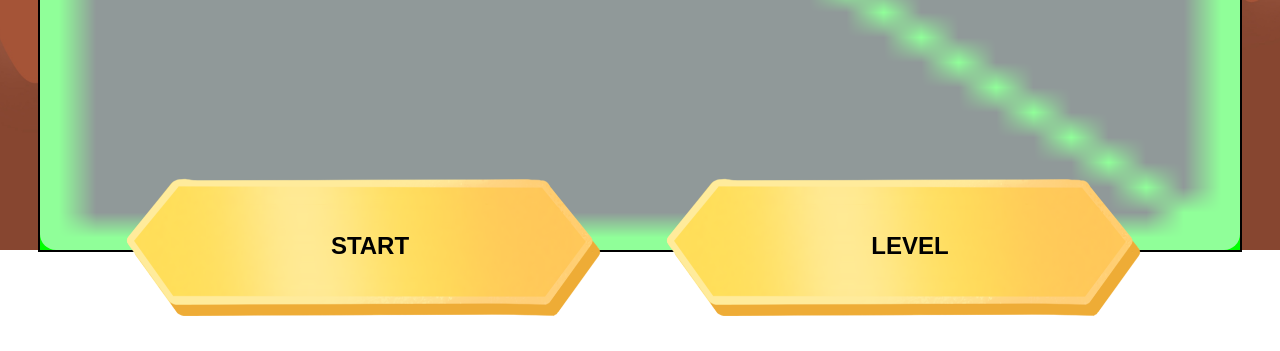
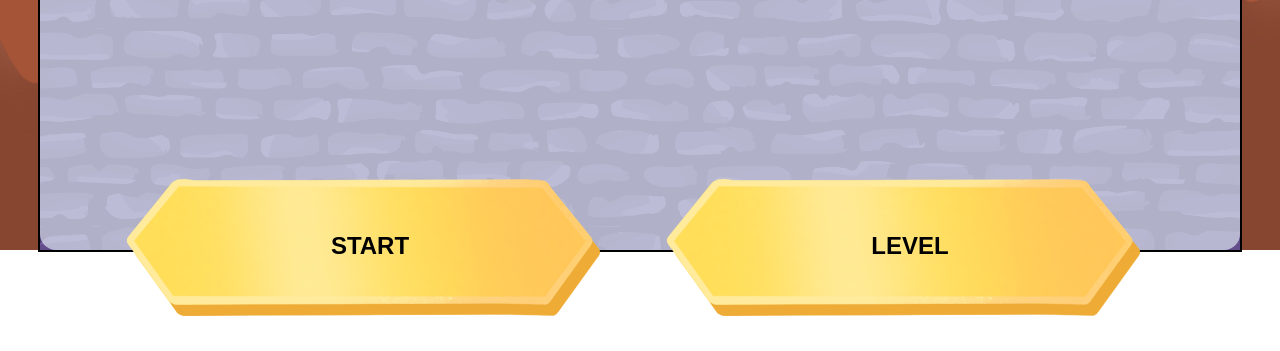
Before and after one commit to TobiasWiensgoll/SnakeGame, a website built with Parcel: page src/index.html in a window 1280 px wide. Shown: the part 550-901 px from the top of the page. Built offline with nearby package versions, Linux system fonts and the light colour scheme; animation ran at ten frames a second; files whose address does not match are found by name.

Commit message:
neue parcel neue imports

```diff
--- a/package.json
+++ b/package.json
@@ -34,8 +34,11 @@
   "author": "",
   "license": "ISC",
   "dependencies": {
-    "parcel-bundler": "^1.12.5",
     "phaser": "^3.86.0",
     "snake-game": "file:"
+  },
+  "devDependencies": {
+    "parcel": "^2.13.3",
+    "process": "^0.11.10"
   }
 }
--- a/src/index.html
+++ b/src/index.html
@@ -1,12 +1,12 @@
 <!DOCTYPE html>
 <html lang="de">
-<head>
-    <meta charset="UTF-8">
-    <meta name="viewport" content="width=device-width, initial-scale=1.0">
-    <link rel="stylesheet" href="./stylesheets/styles.css">
+  <head>
+    <meta charset="UTF-8" />
+    <meta name="viewport" content="width=device-width, initial-scale=1.0" />
+    <link rel="stylesheet" href="./stylesheets/styles.css" />
     <title>Snake</title>
-</head>
-<body>
+  </head>
+  <body>
     <!-- 1200x800 -->
     <div class="MenuContainer">
       <div class="TopButtonBar">
@@ -69,7 +69,7 @@
         </button>
       </div>
     </div>
-    <script src="./main.js"></script>
+    <script type="module" src="./main.js"></script>
     <script src="./menu.js"></script>
-</body>
+  </body>
 </html>
--- a/src/stylesheets/styles.css
+++ b/src/stylesheets/styles.css
@@ -7,7 +7,7 @@ body {
   align-items: center;
 }
 body {
-  background-image: url("/assets/images/WS_Hintergrundbild.jpg");
+  background-image: url("../assets/images/WS_Hintergrundbild.jpg");
   background-size: cover;
   background-position: center;
   background-repeat: no-repeat;
--- a/src/views/Game.js
+++ b/src/views/Game.js
@@ -1,27 +1,50 @@
 import GameController from "../controller/GameController.js";
-import pngImages from "../assets/images/*.png";
-import jpgImages from "../assets/images/*.jpg";
-import SnakePngImages from "../assets/snake/*.png";
+
+// Manuelle Imports für die Bilder
+import appleImage from "../assets/images/apple.png";
+import foodImage from "../assets/images/food.png";
+import dungeonBackgroundImage from "../assets/images/dungeon_background.jpg";
+
+// Snake-Bilder importieren
+import headRight from "../assets/snake/head_right.png";
+import headLeft from "../assets/snake/head_left.png";
+import headUp from "../assets/snake/head_up.png";
+import headDown from "../assets/snake/head_down.png";
+import bodyHorizontal from "../assets/snake/body_horizontal.png";
+import bodyVertical from "../assets/snake/body_vertical.png";
+import bodyRightUp from "../assets/snake/body_rightup.png";
+import bodyRightDown from "../assets/snake/body_rightdown.png";
+import bodyDownRight from "../assets/snake/body_downright.png";
+import bodyUpRight from "../assets/snake/body_upright.png";
+import tailRight from "../assets/snake/tail_right.png";
+import tailLeft from "../assets/snake/tail_left.png";
+import tailUp from "../assets/snake/tail_up.png";
+import tailDown from "../assets/snake/tail_down.png";
+
 import Phaser from "phaser";
 
 export default class Game extends Phaser.Scene {
   preload() {
-    this.load.image("apple", pngImages.food);
-    this.load.image("snakeRight", SnakePngImages.head_right);
-    this.load.image("snakeLeft", SnakePngImages.head_left);
-    this.load.image("snakeUp", SnakePngImages.head_up);
-    this.load.image("snakeDown", SnakePngImages.head_down);
-    this.load.image("bodyHorizontal", SnakePngImages.body_horizontal);
-    this.load.image("bodyVertical", SnakePngImages.body_vertical);
-    this.load.image("bodyRightUp", SnakePngImages.body_rightup);
-    this.load.image("bodyRightDown", SnakePngImages.body_rightdown);
-    this.load.image("bodyDownRight", SnakePngImages.body_downright);
-    this.load.image("bodyUpRight", SnakePngImages.body_upright);
-    this.load.image("tailRight", SnakePngImages.tail_right);
-    this.load.image("tailLeft", SnakePngImages.tail_left);
-    this.load.image("tailUp", SnakePngImages.tail_up);
-    this.load.image("tailDown", SnakePngImages.tail_down);
-    this.load.image("dungeon_background", jpgImages.dungeon_background);
+    // Lade alle Bilder
+    this.load.image("apple", appleImage);
+    this.load.image("food", foodImage);
+    this.load.image("dungeon_background", dungeonBackgroundImage);
+
+    // Snake-Bilder laden
+    this.load.image("snakeRight", headRight);
+    this.load.image("snakeLeft", headLeft);
+    this.load.image("snakeUp", headUp);
+    this.load.image("snakeDown", headDown);
+    this.load.image("bodyHorizontal", bodyHorizontal);
+    this.load.image("bodyVertical", bodyVertical);
+    this.load.image("bodyRightUp", bodyRightUp);
+    this.load.image("bodyRightDown", bodyRightDown);
+    this.load.image("bodyDownRight", bodyDownRight);
+    this.load.image("bodyUpRight", bodyUpRight);
+    this.load.image("tailRight", tailRight);
+    this.load.image("tailLeft", tailLeft);
+    this.load.image("tailUp", tailUp);
+    this.load.image("tailDown", tailDown);
   }
 
   create() {
```
Also changed, not shown: src/menu.html (+4 -4 lines), 1 other file.
